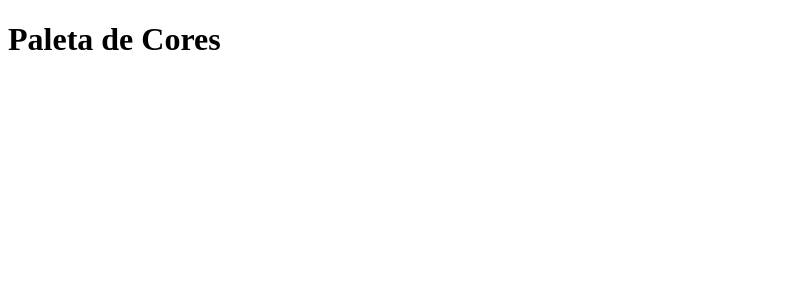
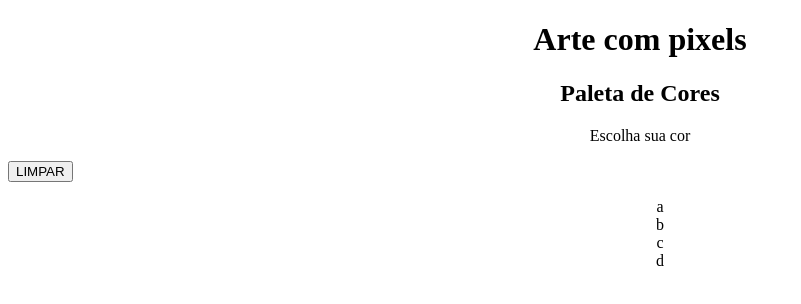
Before and after one commit to DouglasOliveiraLeite/pixel-art, a website: page index.html in a window 1280 px wide. Shown: the whole page, without its empty margins (0-801 px from the left). Drawn offline with Linux system fonts and the light colour scheme.

Commit message:
adc button e divs com color

```diff
--- a/index.html
+++ b/index.html
@@ -1,17 +1,30 @@
 <!DOCTYPE html>
-<html lang="en">
+<html lang="pt-BR">
 <head>
     <meta charset="UTF-8">
     <meta http-equiv="X-UA-Compatible" content="IE=edge">
     <meta name="viewport" content="width=device-width, initial-scale=1.0">
-    <title>PALETA DE CORES</title>
     <link rel="stylesheet" href="style.css">
+<body>
+    <header>
+        <h1 id="titulo">Arte com pixels</h1>
+    </header>
 
-</head>
-    <h1 id="title">Paleta de Cores</h1>
-<body>
+    <section>
+        <h1 id="title">Paleta de Cores</h1>
+        <p id="escolherCor">Escolha sua cor</p>
+        <button id="clear-btn">LIMPAR</button>
+        <div id="controle-cor">
+            <ul id="color-palette">
 
+                <div class="cor black" id="cor1">a</div>
+                <div class="color" class="mudarcor">b</div>
+                <div class="color" class="mudarcor">c</div>
+                <div class="color" class="mudarcor">d</div>
 
+            </ul>
+
+        </section>
     <script src="script.js"></script>
 </body>
 </html>
--- a/script.js
+++ b/script.js
@@ -0,0 +1,8 @@
+const elementbody = document.querySelector('body');
+
+// funcoes
+
+const createH1 = () => {
+    const elementH1 = document.createElement('h1');
+    elementH1.id = 'title'
+}
--- a/style.css
+++ b/style.css
@@ -0,0 +1,13 @@
+#titulo {
+    text-align: center;
+}
+
+#title {
+    text-align: center
+}
+#color-palette {
+    text-align: center;
+}
+#escolherCor {
+    text-align: center;
+}
```
